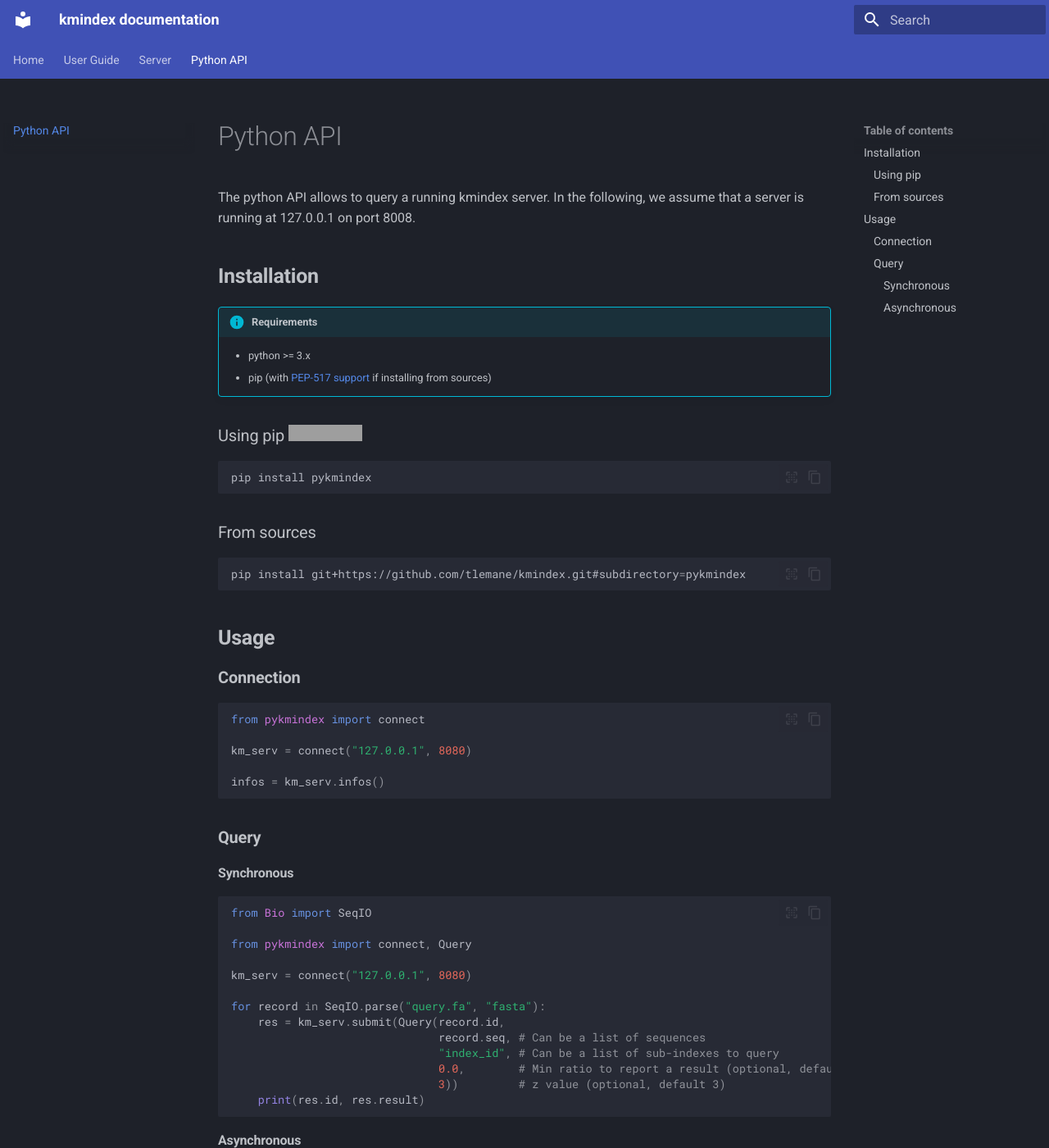
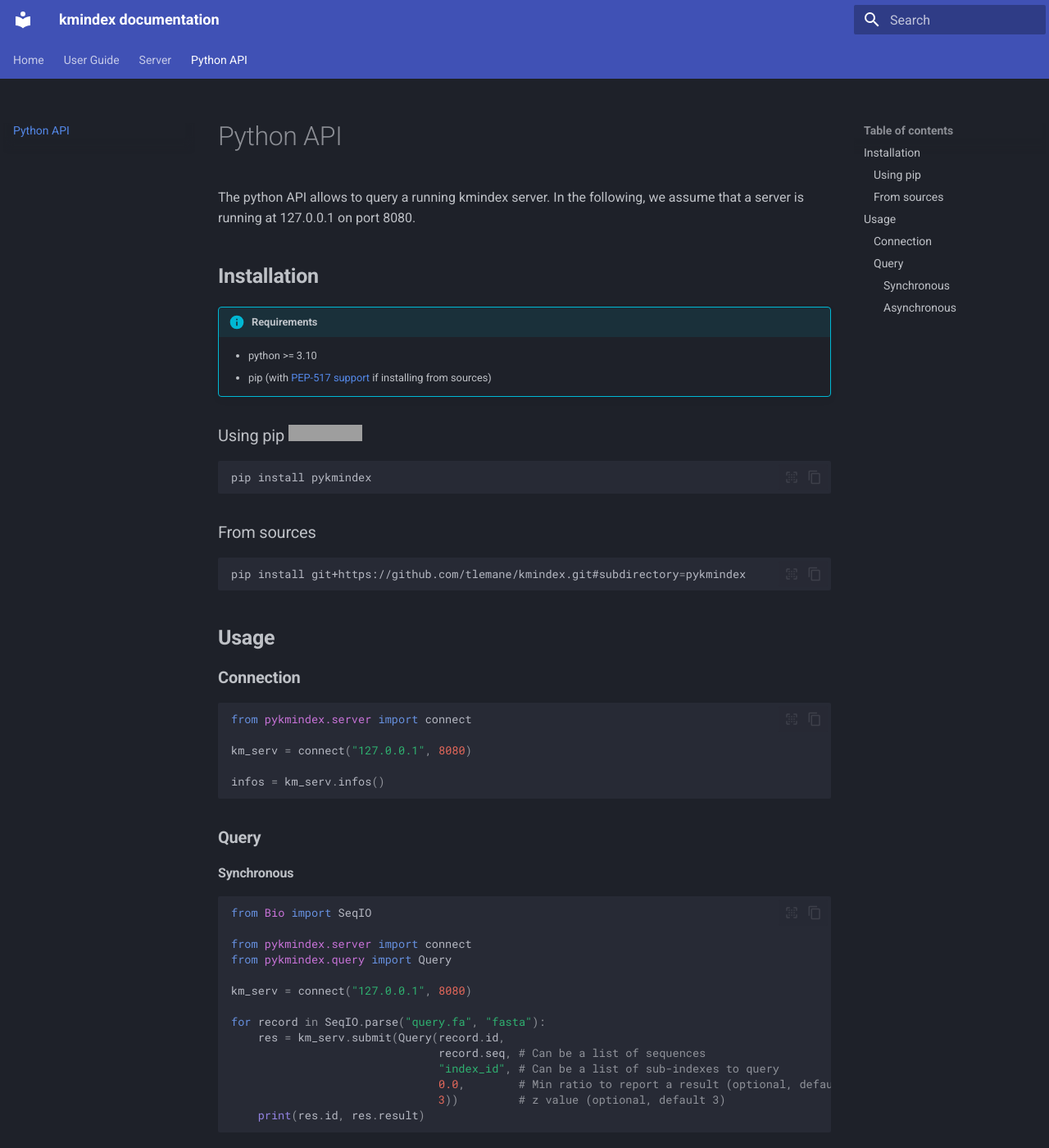
Before and after one commit to tlemane/kmindex, an MkDocs documentation site: the page built from docs/kmindex/docs/python-api.md, in a window 1280 px wide and 1400 px high. Shown: the whole window at 82% size. Built offline with MkDocs 1.6.1 and Material for MkDocs 9.7.7, drawn with Linux system fonts in a browser that asks for light colours; the version menu is left out; some of the changed text lies outside the part shown; grey boxes are pictures that could not be loaded.

Commit message:
update: documentation

````diff
--- a/docs/kmindex/docs/python-api.md
+++ b/docs/kmindex/docs/python-api.md
@@ -1,11 +1,11 @@
 # Python API
 
-The python API allows to query a running kmindex server. In the following, we assume that a server is running at 127.0.0.1 on port 8008.
+The python API allows to query a running kmindex server. In the following, we assume that a server is running at 127.0.0.1 on port 8080.
 
 ## **Installation**
 
 !!! info "Requirements"
-    * python >= 3.x
+    * python >= 3.10
     * pip (with [PEP-517 support](https://peps.python.org/pep-0517/) if installing from sources)
 
 ### Using pip [![pip](https://img.shields.io/pypi/v/pykmindex?logo=pypi)]()
@@ -25,7 +25,7 @@ pip install git+https://github.com/tlemane/kmindex.git#subdirectory=pykmindex
 ### **Connection**
 
 ```py
-from pykmindex import connect
+from pykmindex.server import connect
 
 km_serv = connect("127.0.0.1", 8080)
 
@@ -39,7 +39,8 @@ infos = km_serv.infos()
 ```py
 from Bio import SeqIO
 
-from pykmindex import connect, Query
+from pykmindex.server import connect
+from pykmindex.query import Query
 
 km_serv = connect("127.0.0.1", 8080)
 
@@ -57,7 +58,8 @@ for record in SeqIO.parse("query.fa", "fasta"):
 !!! note "Using QBatch"
     ```py
     from Bio import SeqIO
-    from pykmindex import connect, QBatch
+    from pykmindex.server import connect
+    from pykmindex.query import QBatch
 
     km_serv = connect("127.0.0.1", 8080)
 
@@ -76,7 +78,8 @@ for record in SeqIO.parse("query.fa", "fasta"):
     ```py
     import asyncio
     from Bio import SeqIO
-    from pykmindex import connect, Query
+    from pykmindex.server import connect
+    from pykmindex.query import Query
 
     km_serv = connect("127.0.0.1", 8080)
 
````
